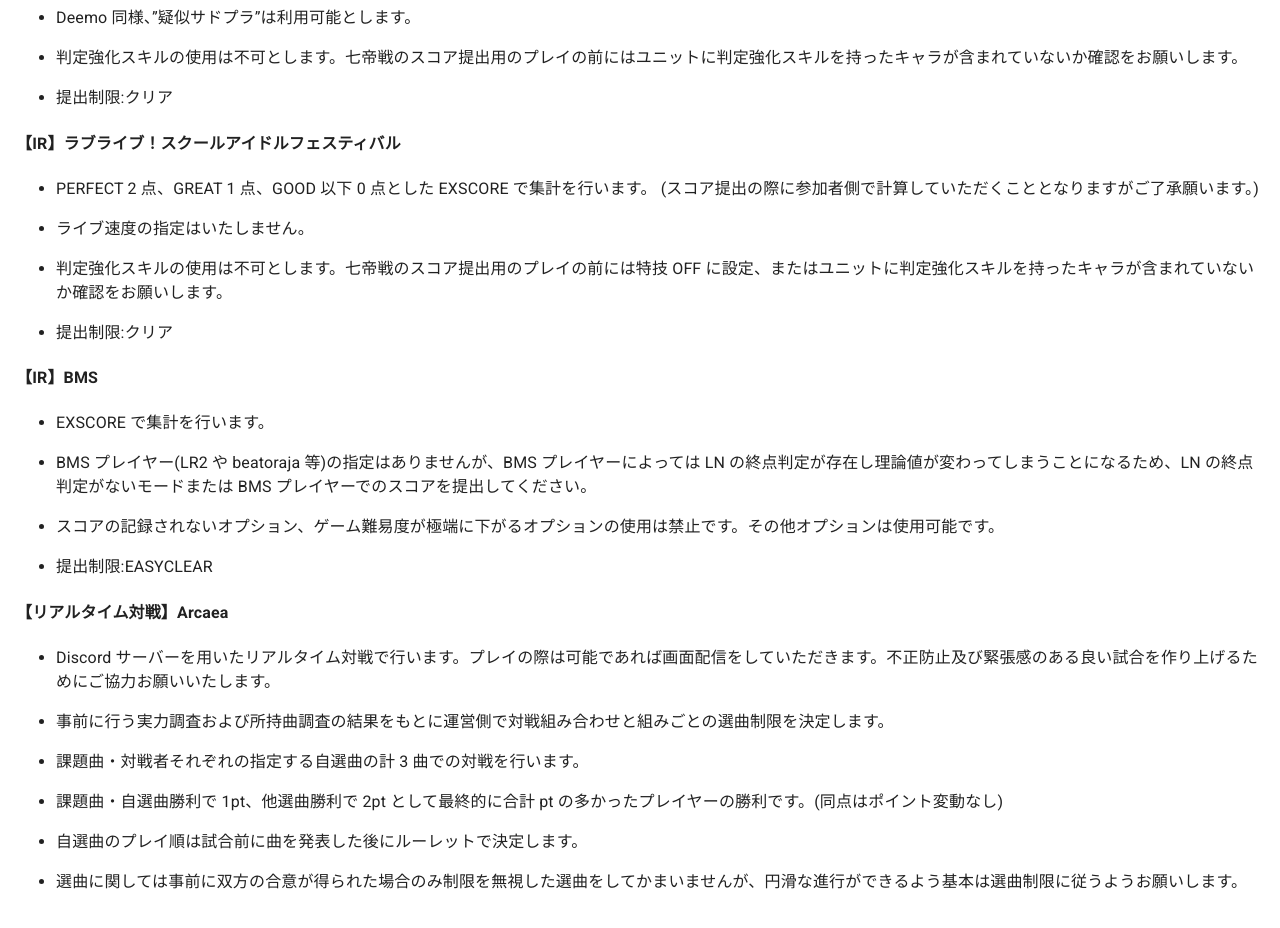
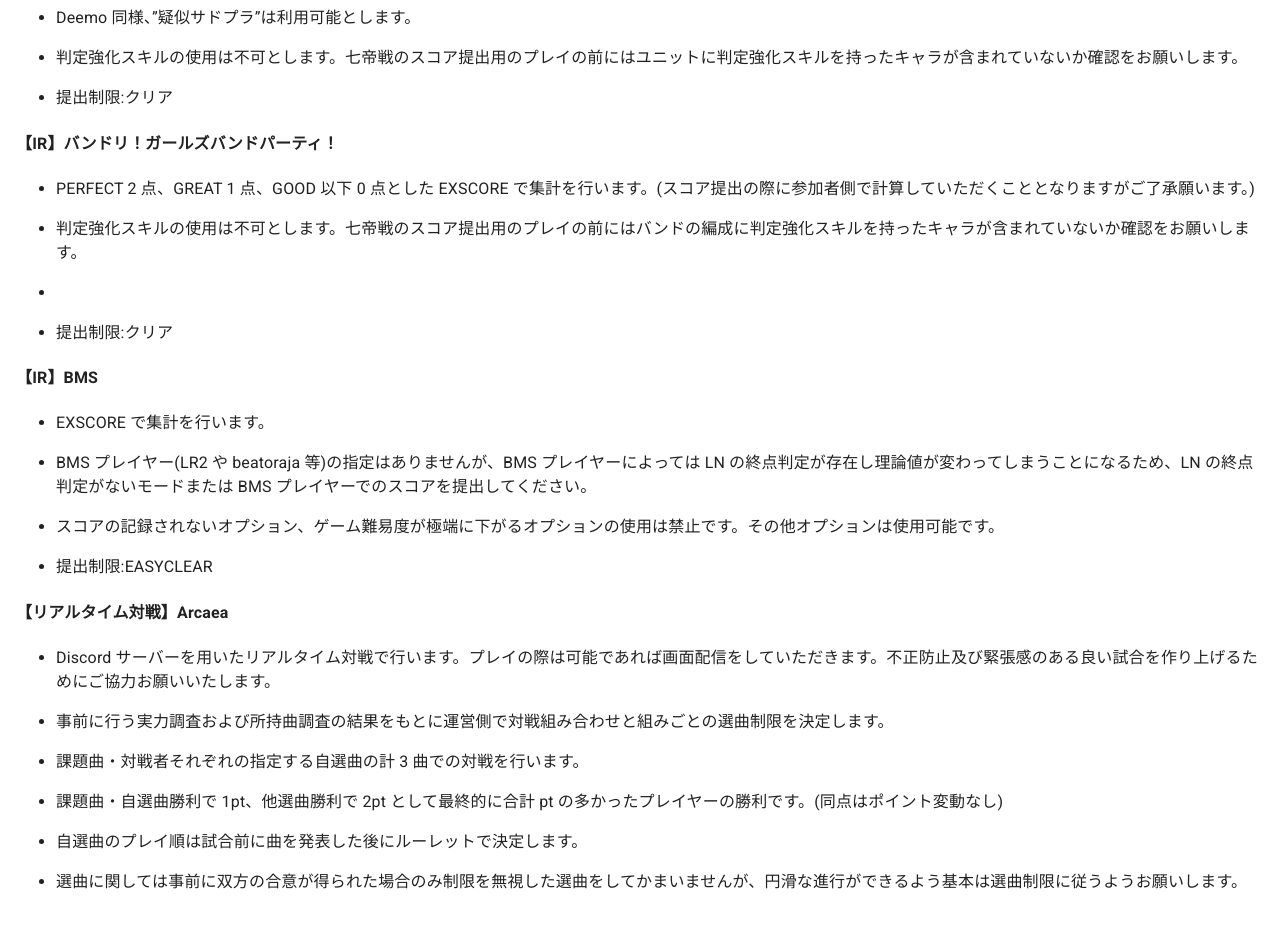
Before and after one commit to saku411/otoge-web, a Next.js app: page /about-ouchi in a window 1280 px wide. Shown: the part 1900-2828 px from the top of the page. Built offline with nearby package versions, Linux system fonts and the light colour scheme.

Commit message:
ラブライブをバンドリに変更

```diff
--- a/pages/about-ouchi.tsx
+++ b/pages/about-ouchi.tsx
@@ -140,25 +140,22 @@ const AboutOuchi = () => {
             <p>提出制限:クリア</p>
           </li>
         </ul>
-        <h4 id='【ir】ラブライブ！スクールアイドルフェスティバル'>
-          【IR】ラブライブ！スクールアイドルフェスティバル
+        <h4 id='【ir】バンドリ！ガールズバンドパーティ！'>
+          【IR】バンドリ！ガールズバンドパーティ！
         </h4>
         <ul>
           <li>
             <p>
-              PERFECT 2 点、GREAT 1 点、GOOD 以下 0 点とした EXSCORE で集計を行います。
-              (スコア提出の際に参加者側で計算していただくこととなりますがご了承願います。)
+              PERFECT 2 点、GREAT 1 点、GOOD 以下 0 点とした EXSCORE
+              で集計を行います。(スコア提出の際に参加者側で計算していただくこととなりますがご了承願います。)
             </p>
           </li>
           <li>
-            <p>ライブ速度の指定はいたしません。</p>
-          </li>
-          <li>
             <p>
-              判定強化スキルの使用は不可とします。七帝戦のスコア提出用のプレイの前には特技 OFF
-              に設定、またはユニットに判定強化スキルを持ったキャラが含まれていないか確認をお願いします。
+              判定強化スキルの使用は不可とします。七帝戦のスコア提出用のプレイの前にはバンドの編成に判定強化スキルを持ったキャラが含まれていないか確認をお願いします。
             </p>
           </li>
+          <li></li>
           <li>
             <p>提出制限:クリア</p>
           </li>
```
